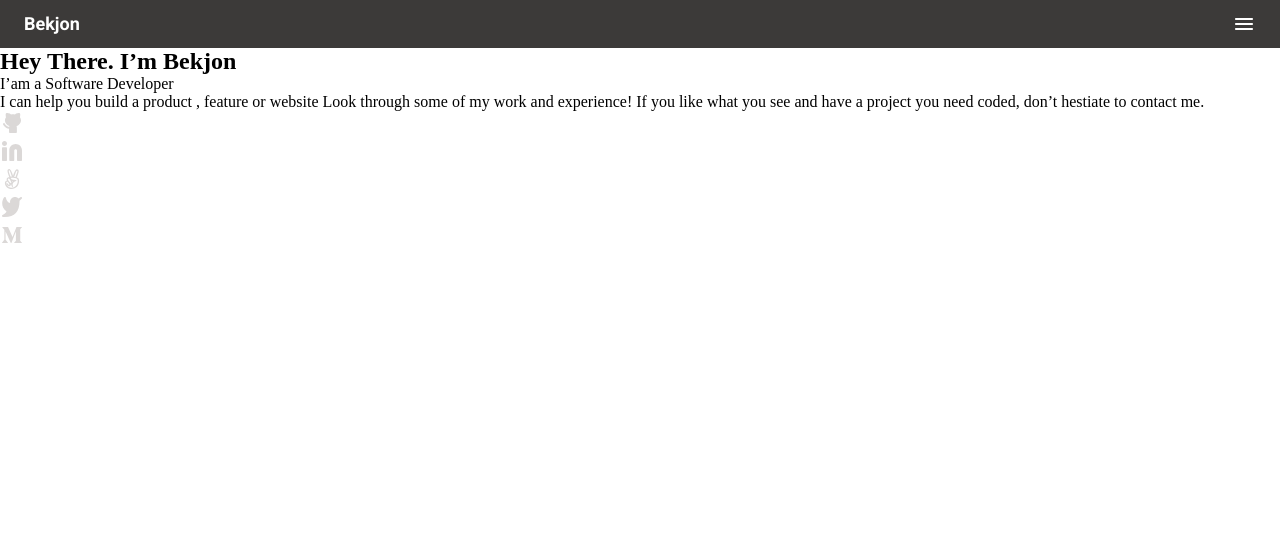
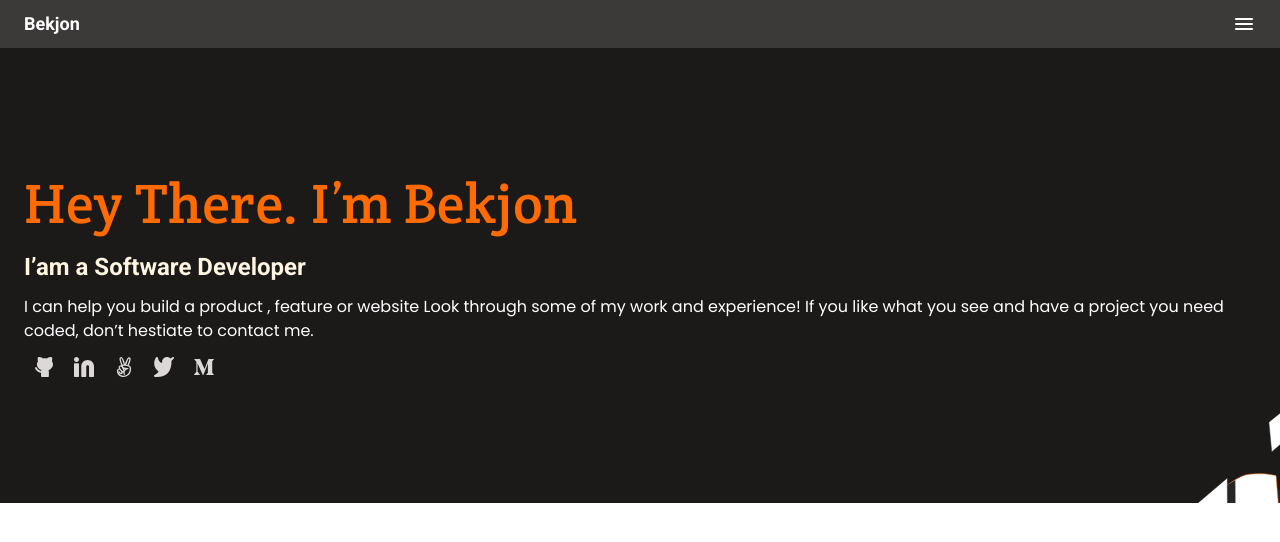
Before and after one commit to bekjon-me/Portfolio, a website: page index.html in a window 1280 px wide. Drawn offline with Linux system fonts and the light colour scheme.

Commit message:
Fix style.css

```diff
--- a/style.css
+++ b/style.css
@@ -33,26 +33,20 @@ header > nav > .hamburger {
   gap: 4px;
 }
 
-header > nav > .hamburger > .line {
-  width: 16px;
-  height: 2px;
-  background: #fff;
-}
-
-header > section#headline {
+section#headline {
   width: 100%;
   background: #1c1a19;
   background-image: url('assets/illustration_header_mobile.svg');
   background-repeat: no-repeat;
   background-position-x: right;
-  background-position-y: 220px;
+  background-position-y: 230px;
   padding: 120px 24px;
   display: flex;
   flex-direction: column;
   row-gap: 12px;
 }
 
-header > section#headline > h1 {
+section#headline > h1 {
   font-family: 'Crete Round', sans-serif;
   font-style: normal;
   font-weight: 400;
@@ -61,7 +55,7 @@ header > section#headline > h1 {
   color: #ff6b00;
 }
 
-header > section#headline > p.title {
+section#headline > p.title {
   font-family: 'Roboto', sans-serif;
   font-style: normal;
   font-weight: 700;
@@ -70,7 +64,7 @@ header > section#headline > p.title {
   color: #fff5e1;
 }
 
-header > section#headline > p.title_description {
+section#headline > p.title_description {
   font-family: 'Poppins', sans-serif;
   font-style: normal;
   font-weight: 400;
@@ -79,7 +73,7 @@ header > section#headline > p.title_description {
   color: #fff;
 }
 
-header > section#headline > .social {
+section#headline > .social {
   padding: 0 8px;
   display: flex;
   column-gap: 16px;
```
